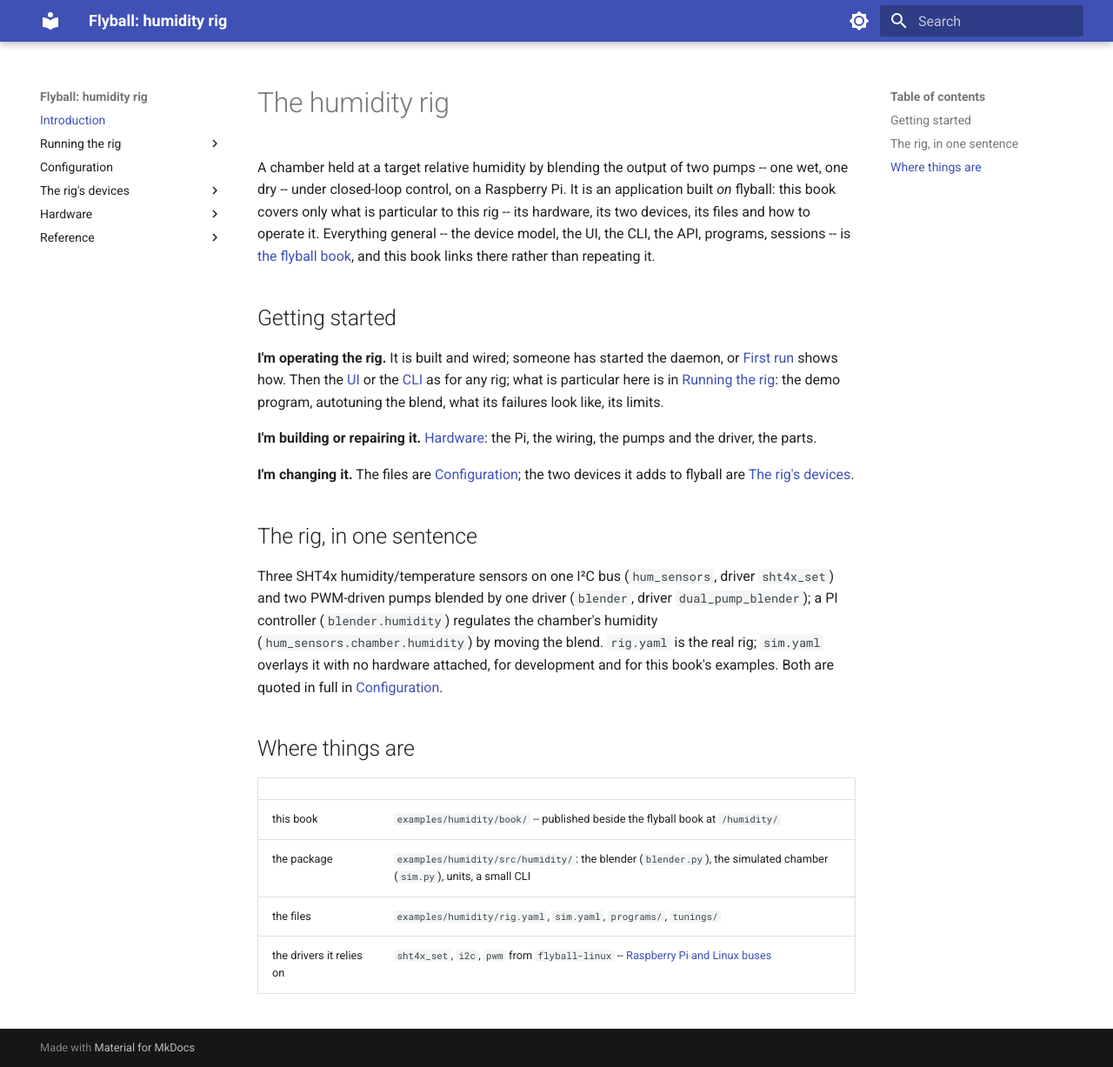
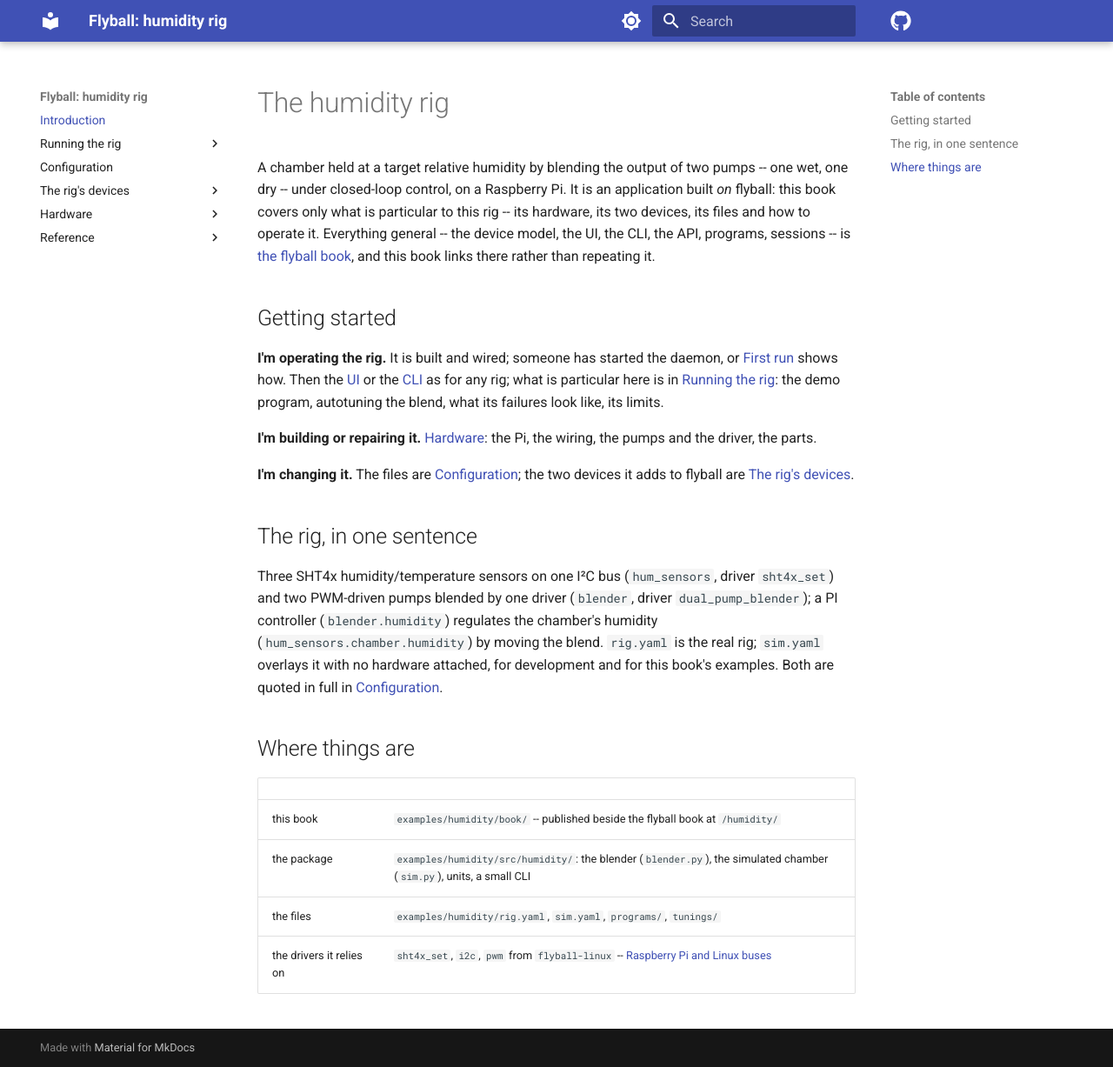
Before and after one commit to bengineer42/humctrl, an MkDocs documentation site: the page built from book/src/index.md, in a window 1280 px wide and 1227 px high. Shown: the whole window at 87% size. Built offline with MkDocs 1.6.1 and Material for MkDocs 9.7.7, drawn with Linux system fonts in a browser that asks for light colours; comment, search, counter and statistics services are not loaded; the version menu is left out.

Commit message:
docs: a GitHub link in the header of both books, logo only
Co-Authored-By: Claude Opus 5 (1M context) <noreply@anthropic.com>

```diff
--- a/book/mkdocs.yml
+++ b/book/mkdocs.yml
@@ -4,9 +4,13 @@ site_author: Ben Laurence
 docs_dir: src
 site_dir: ../build/book
 strict: true
+repo_url: https://github.com/bengineer42/flyball
+repo_name: ""          # the logo alone, no text
 
 theme:
   name: material
+  icon:
+    repo: fontawesome/brands/github
   custom_dir: overrides       # main.html: the noai meta tag on every page
   features:
     - navigation.indexes
```
